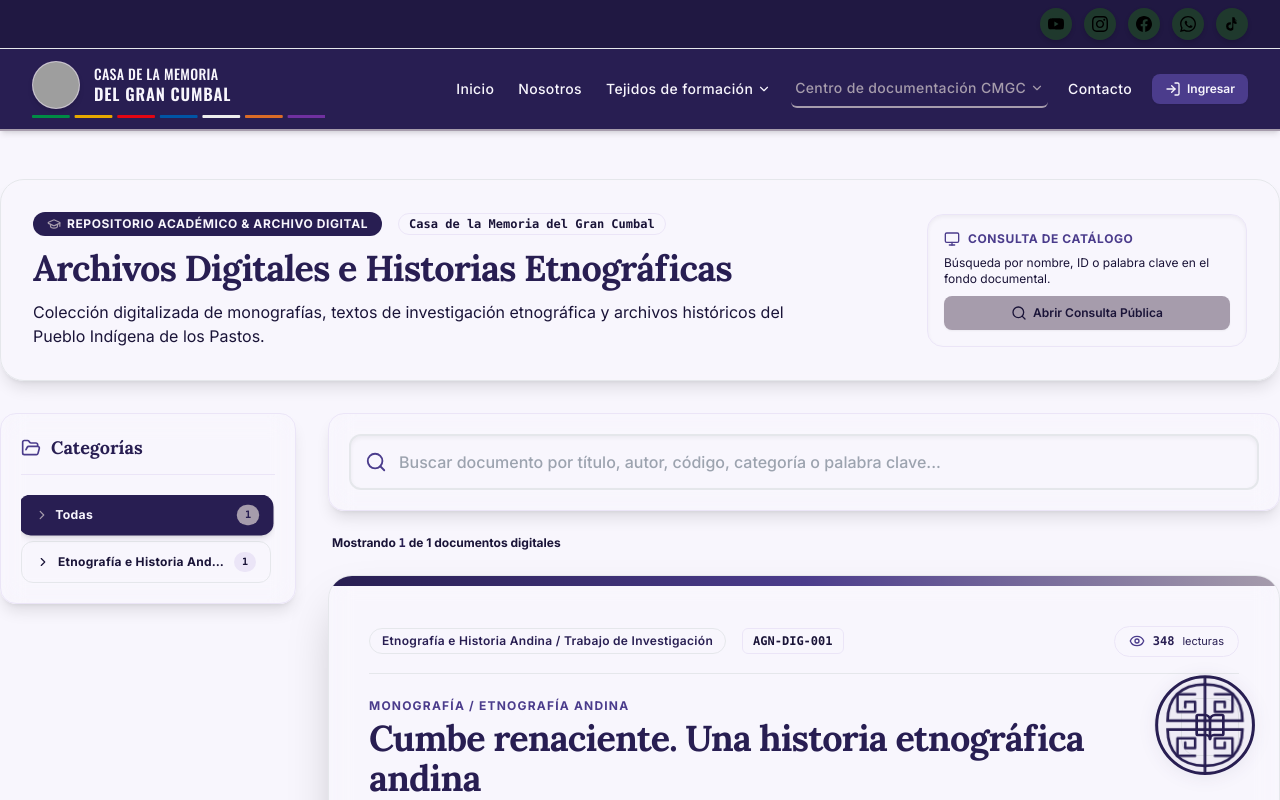
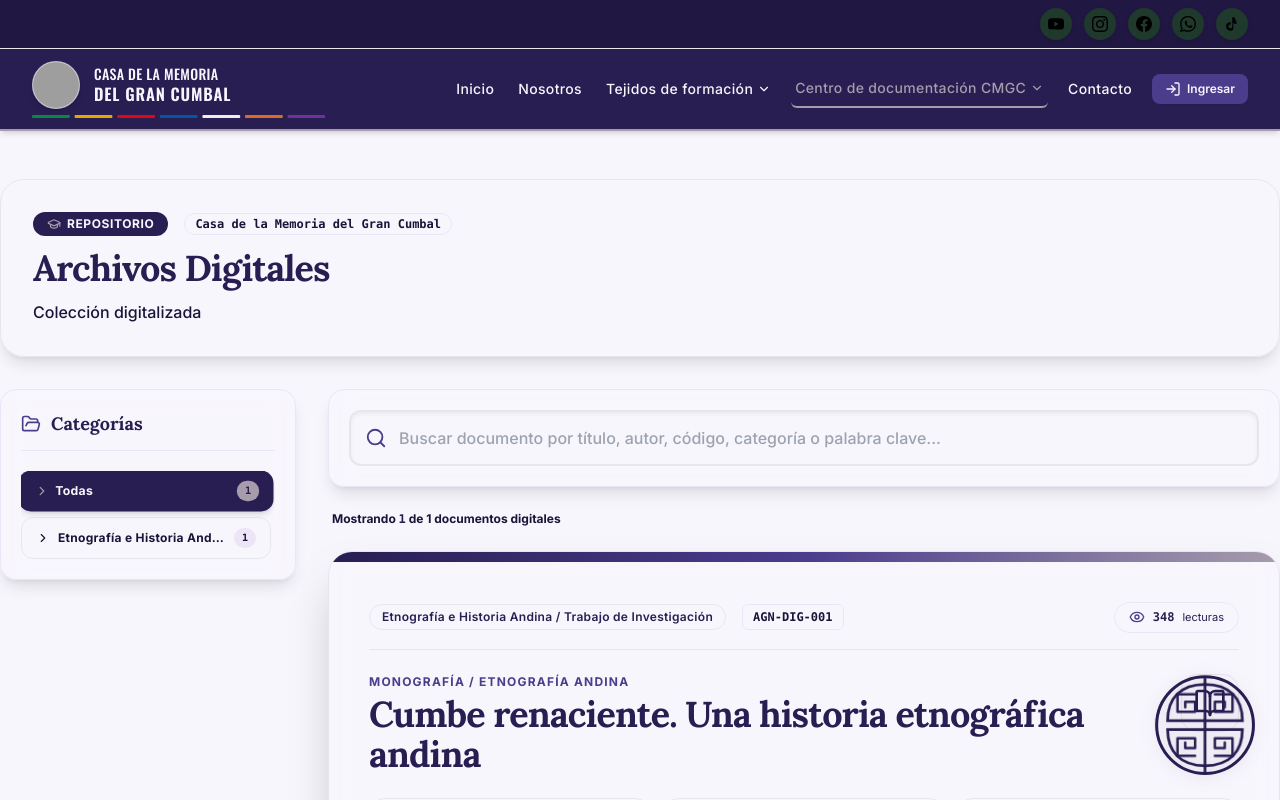
Before and after one commit to danielguadir/casa-memoria-web, a Next.js app: page /centro-documentacion/archivos-digitales in a window 1280 px wide. Shown: the top 800 px of the page. Built offline with nearby package versions, Linux system fonts and the light colour scheme; grey boxes are pictures that could not be loaded.

Commit message:
fix(archivos-digitales): simplificar cabecera y remover cuadro de consulta kiosco

```diff
--- a/src/components/ArchivosDigitales.tsx
+++ b/src/components/ArchivosDigitales.tsx
@@ -16,7 +16,6 @@
   Languages,
   ListOrdered,
   Search,
-  Monitor,
   FolderOpen,
   ChevronRight,
   X
@@ -151,7 +150,7 @@
             <div className="flex items-center space-x-2 flex-wrap gap-2">
               <span className="px-3.5 py-1 bg-verde-profundo text-crema font-bold text-xs rounded-full uppercase tracking-wider flex items-center gap-1.5 shadow-xs">
                 <GraduationCap className="w-3.5 h-3.5 text-mostaza" />
-                Repositorio Académico & Archivo Digital
+                Repositorio
               </span>
               <span className="text-xs text-cafe/70 font-mono font-semibold bg-crema-dark/60 px-2.5 py-0.5 rounded-full border border-crema-dark">
                 Casa de la Memoria del Gran Cumbal
@@ -159,32 +158,12 @@
             </div>
 
             <h3 className="font-serif font-bold text-2xl sm:text-3xl lg:text-4xl text-verde-profundo tracking-tight">
-              Archivos Digitales e Historias Etnográficas
+              Archivos Digitales
             </h3>
 
-            <p className="text-sm sm:text-base text-cafe/85 leading-relaxed font-sans">
-              Colección digitalizada de monografías, textos de investigación etnográfica y archivos históricos del Pueblo Indígena de los Pastos.
+            <p className="text-sm sm:text-base text-cafe/85 leading-relaxed font-sans font-medium">
+              Colección digitalizada
             </p>
-          </div>
-
-          {/* Acceso a Consulta Pública en Kiosco */}
-          <div className="bg-crema-dark/90 p-4 rounded-2xl border border-crema-dark space-y-2 shrink-0 shadow-inner max-w-xs text-center sm:text-left">
-            <div className="flex items-center space-x-2 text-terracota font-bold text-xs uppercase tracking-wider">
-              <Monitor className="w-4 h-4 text-terracota" />
-              <span>Consulta de Catálogo</span>
-            </div>
-            <p className="text-xs text-cafe/70 leading-snug">
-              Búsqueda por nombre, ID o palabra clave en el fondo documental.
-            </p>
-            <Button
-              variant="mostaza"
-              size="sm"
-              onClick={openKioskModal}
-              leftIcon={<Search className="w-4 h-4" />}
-              className="w-full shadow-md font-bold text-xs py-2 mt-1"
-            >
-              Abrir Consulta Pública
-            </Button>
           </div>
         </div>
       </div>
```
